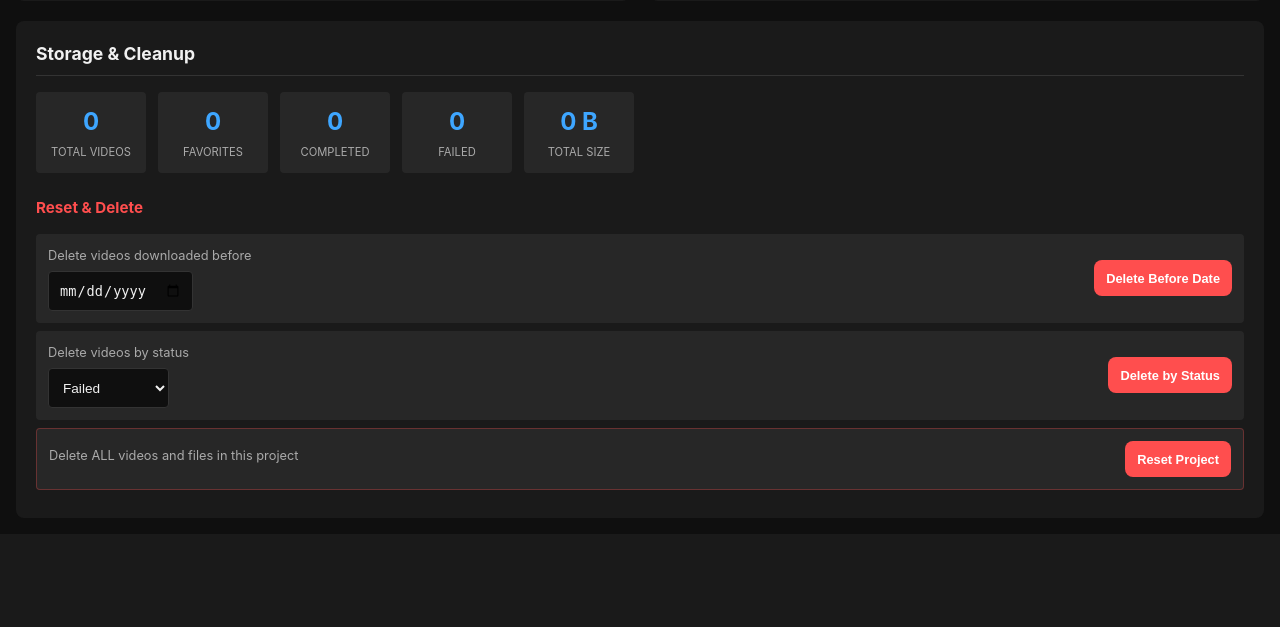
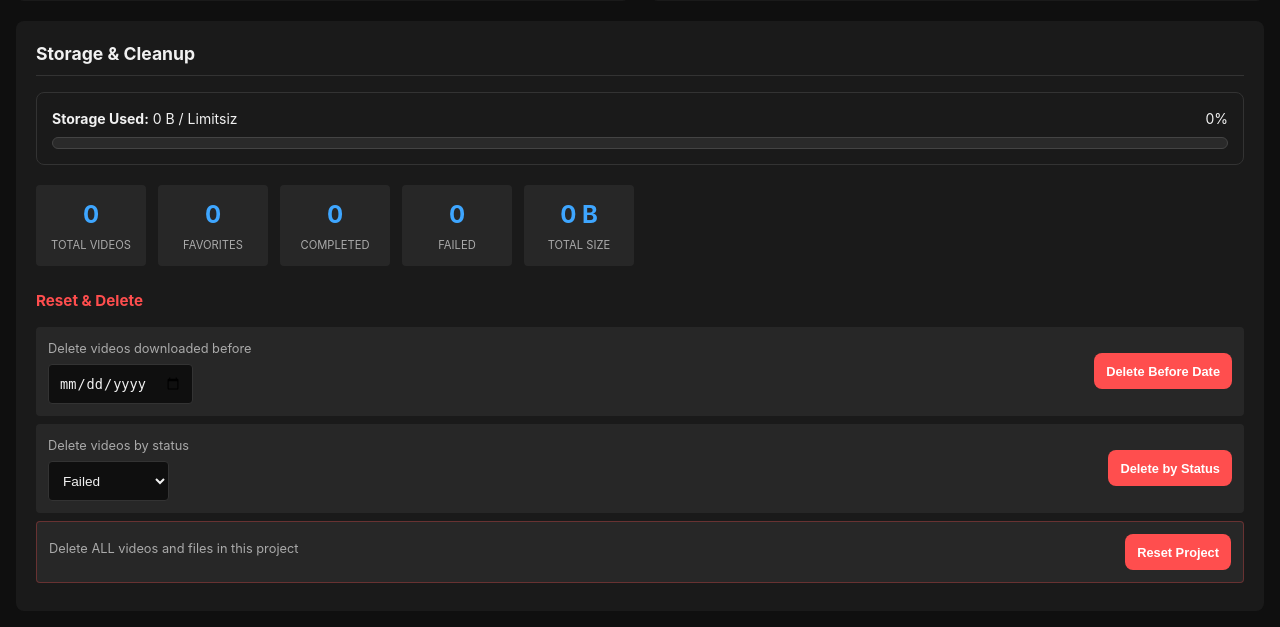
Before and after one commit to metinuysal/meto-video-downloader, a Flask app: page /settings in a window 1280 px wide. Shown: the part 1198-1825 px from the top of the page. Before the commit the page ends 1688 px from the top, so only its background shows below. Run offline with Flask 3, Linux system fonts and the light colour scheme; data that the repository does not hold is empty; some libraries are stand-ins or nearby versions.

Commit message:
storage limit

```diff
--- a/app.py
+++ b/app.py
@@ -96,7 +96,20 @@ def settings_page():
     current_id = request.args.get("project", type=int) or 1
     current = database.get_project(current_id) or projects[0]
     settings = database.get_project_settings(current["id"]) or {}
-    return render_template("settings.html", projects=projects, current=current, settings=settings)
+
+    used_bytes = video_utils.get_directory_size(config.VIDEO_DIR)
+    used_mb = used_bytes / (1024 * 1024)
+    max_mb = config.STORAGE_MAX_MB
+
+    storage_info = {
+        "used_mb": used_mb,
+        "max_mb": max_mb,
+        "used_fmt": video_utils.format_filesize(used_bytes),
+        "max_fmt": f"{max_mb} MB" if max_mb else "Limitsiz",
+        "percent": min(100, round((used_mb / max_mb * 100) if max_mb else 0, 1))
+    }
+
+    return render_template("settings.html", projects=projects, current=current, settings=settings, storage=storage_info)
 
 
 @app.route("/about")
@@ -186,6 +199,11 @@ def api_settings():
 def api_queue():
     project_id = request.args.get("project", type=int) or 1
     if request.method == "POST":
+        if config.STORAGE_MAX_MB:
+            used_mb = video_utils.get_directory_size(config.VIDEO_DIR) / (1024 * 1024)
+            if used_mb >= config.STORAGE_MAX_MB:
+                return jsonify({"error": f"Storage limit reached ({config.STORAGE_MAX_MB} MB). Cannot add more videos."}), 400
+
         data = request.get_json()
         raw_urls = data.get("urls", "")
         urls = [u.strip() for u in raw_urls.replace(",", "\n").split("\n") if u.strip()]
--- a/config.py
+++ b/config.py
@@ -52,3 +52,7 @@ PORT = int(os.getenv("BULK_VIDEO_PORT") or os.getenv("PORT") or "5000")
 DEBUG = _get_env_bool("BULK_VIDEO_DEBUG", False)
 
 POLL_INTERVAL_MS = 2000
+
+# Storage limit in MB
+_storage_max_str = os.getenv("BULK_VIDEO_STORAGE_MAX_MB")
+STORAGE_MAX_MB = int(_storage_max_str) if _storage_max_str and _storage_max_str.isdigit() else None
--- a/downloader.py
+++ b/downloader.py
@@ -368,6 +368,12 @@ def process_queue(project_id):
                     if not pending and not futures:
                         break
 
+                    if config.STORAGE_MAX_MB:
+                        used_mb = video_utils.get_directory_size(config.VIDEO_DIR) / (1024 * 1024)
+                        if used_mb >= config.STORAGE_MAX_MB:
+                            # Too much storage used, stop spawning new downloads
+                            break
+
                     for item in pending:
                         if len(futures) >= max_concurrent:
                             break
--- a/templates/settings.html
+++ b/templates/settings.html
@@ -131,6 +131,20 @@
 
     <div class="settings-card full-width">
         <h2>Storage & Cleanup</h2>
+
+        <div class="storage-info" style="margin-bottom: 20px; padding: 15px; background: #1a1a1a; border-radius: 8px; border: 1px solid #333;">
+            <div style="display: flex; justify-content: space-between; margin-bottom: 8px; font-size: 14px;">
+                <span><strong>Storage Used:</strong> {{ storage.used_fmt }} / {{ storage.max_fmt }}</span>
+                <span>{{ storage.percent }}%</span>
+            </div>
+            <div style="background: #2a2a2a; height: 12px; border-radius: 6px; overflow: hidden; border: 1px solid #444;">
+                <div style="background: {% if storage.percent > 90 %}#dc3545{% elif storage.percent > 75 %}#ffc107{% else %}#007bff{% endif %}; height: 100%; width: {{ storage.percent }}%; transition: width 0.3s ease;"></div>
+            </div>
+            {% if storage.percent >= 100 %}
+            <small style="color: #dc3545; display: block; margin-top: 8px;">Storage limit reached. New downloads will be blocked.</small>
+            {% endif %}
+        </div>
+
         <div id="project-stats" class="stats-grid">
             <div class="stat-item"><span class="stat-value" id="stat-total">-</span><span class="stat-label">Total Videos</span></div>
             <div class="stat-item"><span class="stat-value" id="stat-favorites">-</span><span class="stat-label">Favorites</span></div>
--- a/video_utils.py
+++ b/video_utils.py
@@ -49,3 +49,17 @@ def format_filesize(bytes_size):
             return f"{bytes_size:.1f} {unit}"
         bytes_size /= 1024
     return f"{bytes_size:.1f} TB"
+
+
+def get_directory_size(path):
+    import os
+
+    total_size = 0
+    if not os.path.exists(path):
+        return 0
+    for dirpath, _, filenames in os.walk(path):
+        for f in filenames:
+            fp = os.path.join(dirpath, f)
+            if not os.path.islink(fp):
+                total_size += os.path.getsize(fp)
+    return total_size
```
Also changed, not shown: 1 other file.
